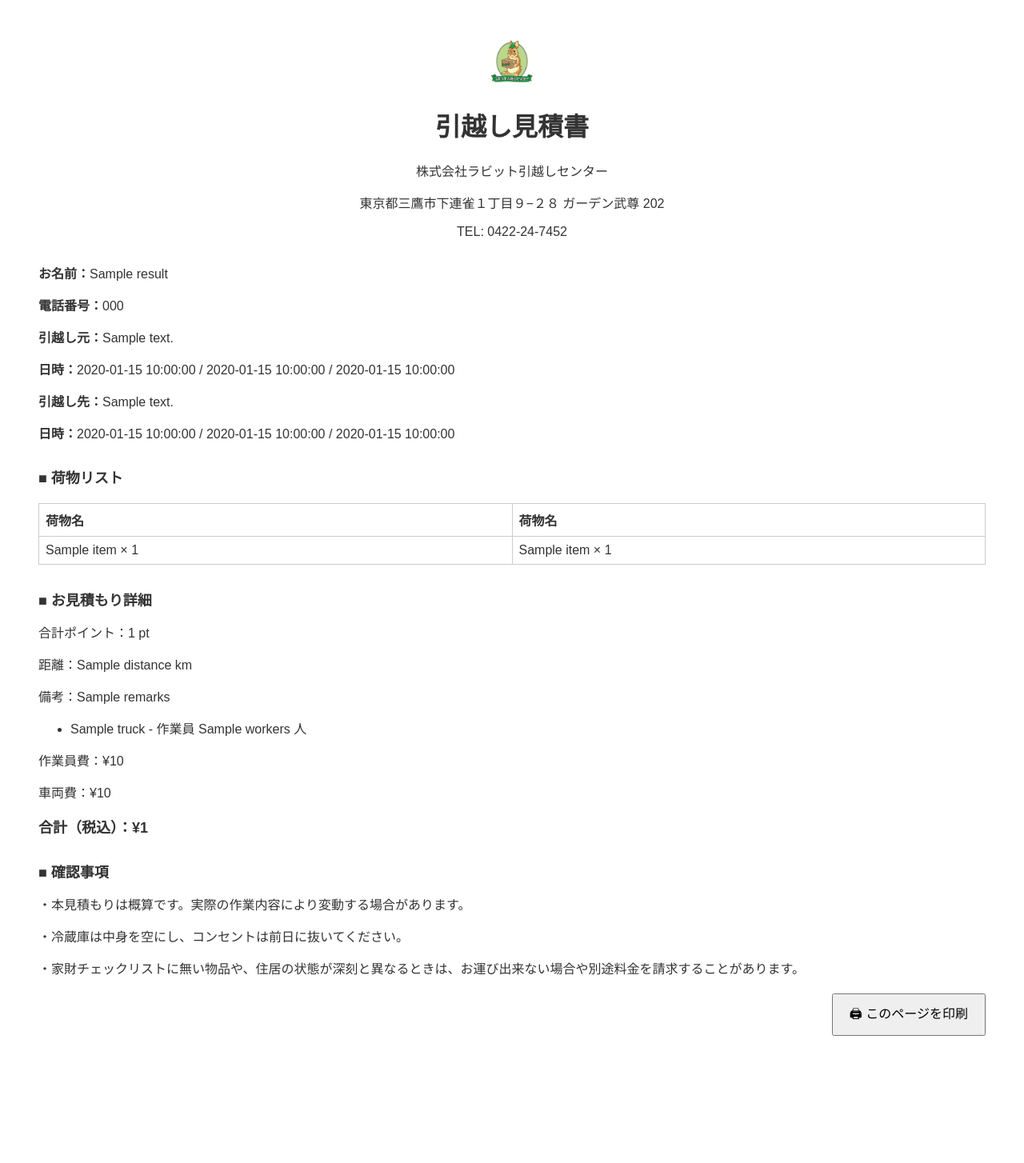
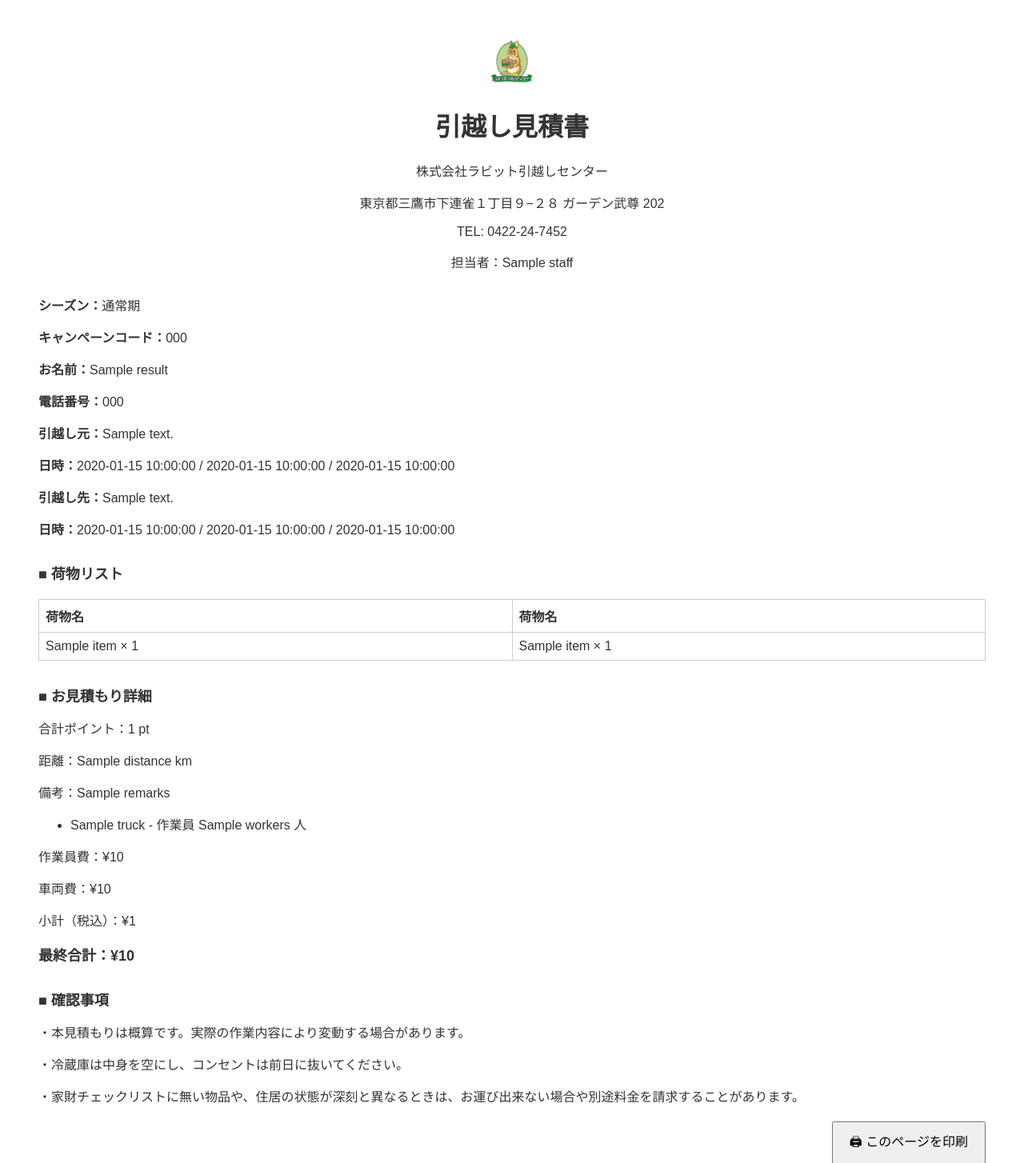
Before and after one commit to keisaku314/hikkoshi-estimate, a Flask app: template templates/estimate_view.html in a window 1280 px wide. Shown: the top 1454 px of the page at 80% size. Before the commit the page ends 1295 px from the top, so only its background shows below. Run offline with Flask 3, Linux system fonts and the light colour scheme; the template is opened without the code that fills it: most values are stand-ins (such as "Sample title", 1, 10 or a date in 2020).

Commit message:
Update estimate_view.html

```diff
--- a/templates/estimate_view.html
+++ b/templates/estimate_view.html
@@ -22,7 +22,12 @@
     <p>株式会社ラビット引越しセンター</p>
     <p>東京都三鷹市下連雀１丁目９−２８ ガーデン武尊 202</p>
     <p>TEL: 0422-24-7452</p>
+    <!-- ④ ここに担当者記載 -->
+    <p>担当者：{{ result["staff"] }}</p>
   </div>
+
+  <p><strong>シーズン：</strong>{% if result["season"] == 'peak' %}繁忙期{% else %}通常期{% endif %}</p>
+  <p><strong>キャンペーンコード：</strong>{{ result["campaign_code"] }}</p>
 
   <p><strong>お名前：</strong>{{ result["name"] }}</p>
   <p><strong>電話番号：</strong>{{ result["phone"] }}</p>
@@ -64,7 +69,8 @@
 
   <p>作業員費：¥{{ result["worker_cost"] }}</p>
   <p>車両費：¥{{ result["vehicle_cost"] }}</p>
-  <p class="total">合計（税込）：¥{{ result["total_cost_with_tax"] }}</p>
+  <p>小計（税込）：¥{{ result["total_cost_with_tax"] }}</p>
+  <p class="total">最終合計：¥{{ result["final_cost"] }}</p>
 
   <div class="section-title">■ 確認事項</div>
   <p>・本見積もりは概算です。実際の作業内容により変動する場合があります。</p>
```
